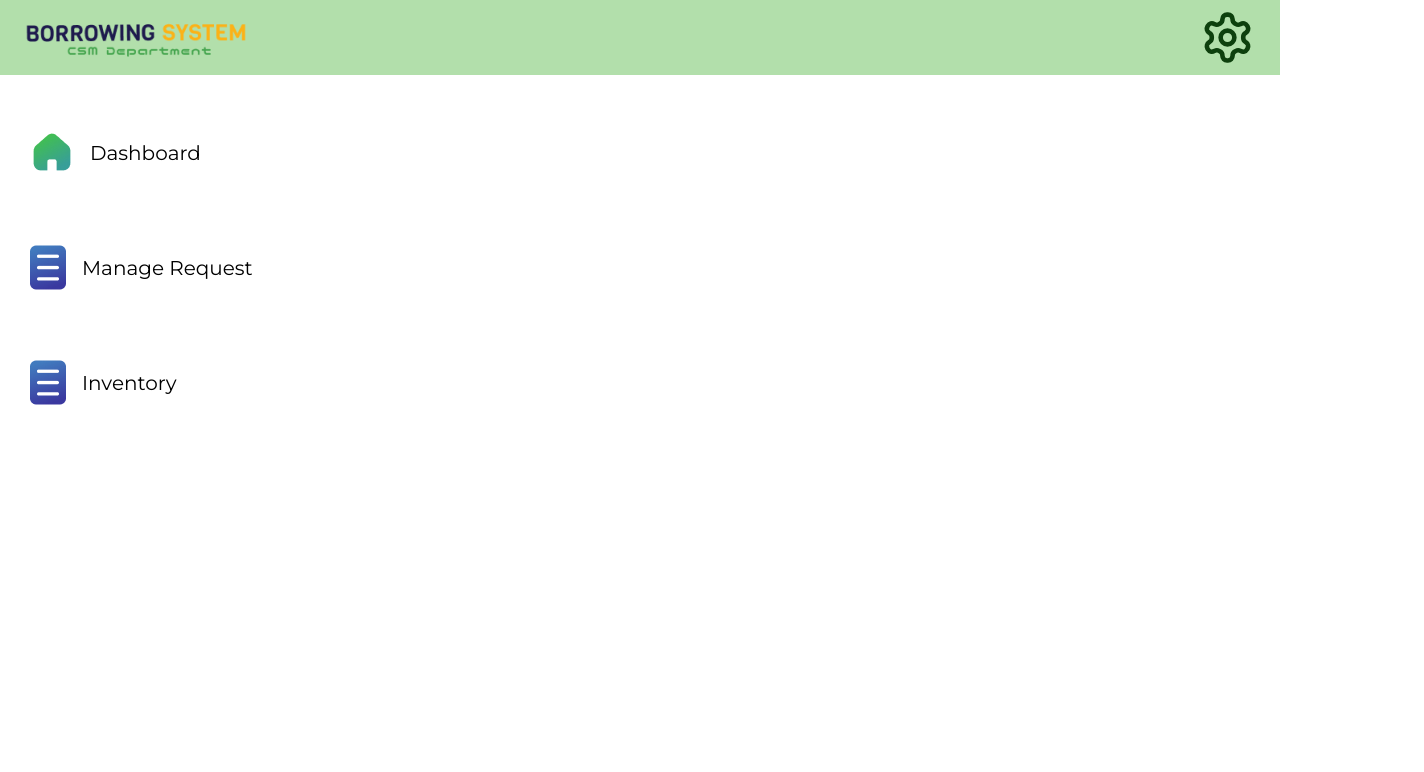
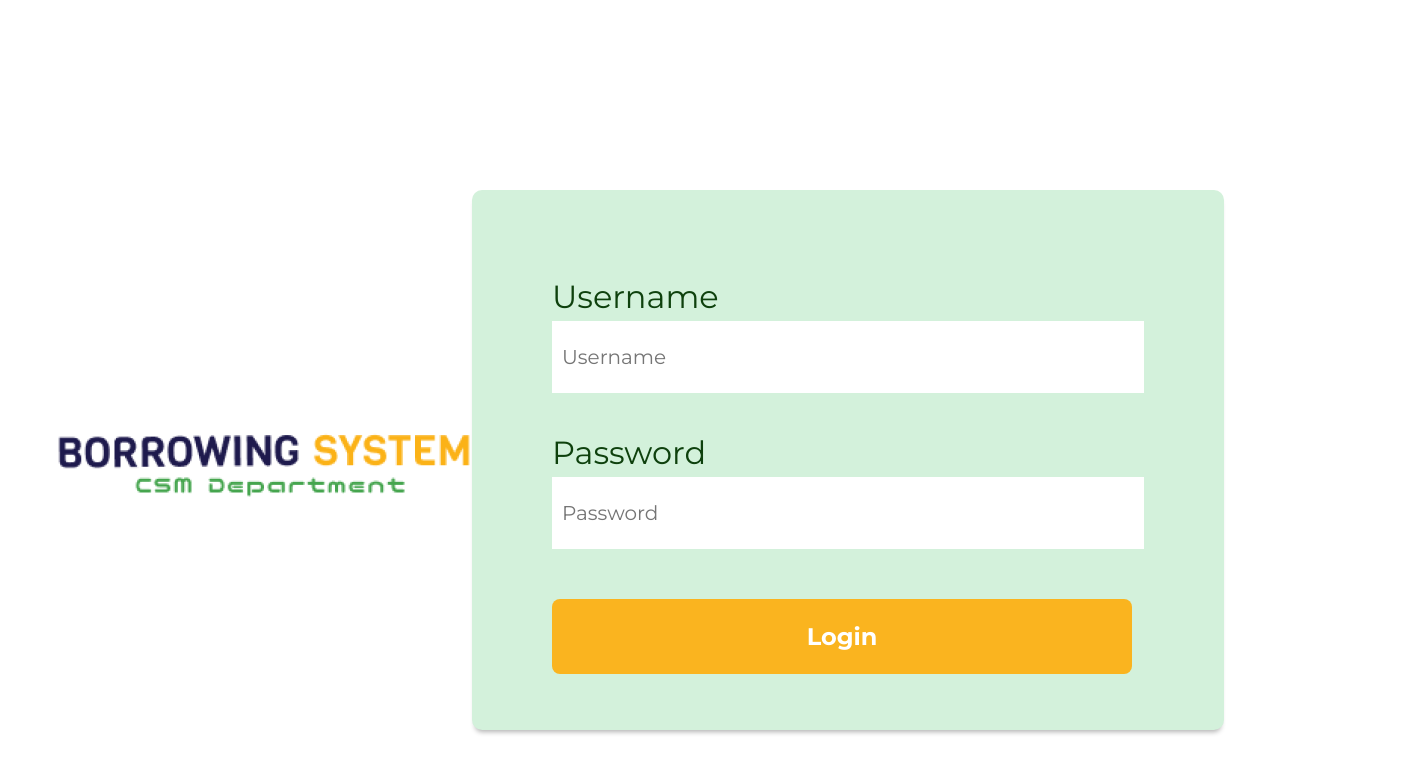
Before and after one commit to cysriafdub/csmlaboratory-web, a React (Create React App) app in the folder react-js/laboratorymanagement/: page /login in a window 1280 px wide. Shown: the top 772 px of the page, 1424 px wide, since content can reach past the window. Built offline with nearby package versions, Linux system fonts and the light colour scheme.

Commit message:
improved styles

```diff
--- a/react-js/laboratorymanagement/package.json
+++ b/react-js/laboratorymanagement/package.json
@@ -3,6 +3,10 @@
   "version": "0.1.0",
   "private": true,
   "dependencies": {
+    "@emotion/react": "^11.11.1",
+    "@emotion/styled": "^11.11.0",
+    "@mui/icons-material": "^5.14.12",
+    "@mui/material": "^5.14.12",
     "@testing-library/jest-dom": "^5.17.0",
     "@testing-library/react": "^13.4.0",
     "@testing-library/user-event": "^13.5.0",
--- a/react-js/laboratorymanagement/src/App.js
+++ b/react-js/laboratorymanagement/src/App.js
@@ -1,43 +1,43 @@
 import React from 'react';
-
 import './App.css';
+import { BrowserRouter as Router, Routes, Route } from 'react-router-dom'; // Import useLocation
 
 
-
-import Header from './components/header/header';
-import Nav from './components/navbar/navbar';
-import { BrowserRouter as Router, Routes, Route } from 'react-router-dom';
-
 import Borrow from './components/manageRequest/borrowing.js';
-
 import Returning from './components/manageRequest/returning.js';
 import Breakage from './components/manageRequest/breakage.js';
-
-// import Dashboard  from './components/dashboard/dashboards.js';
 import Dashboard from './components/dashboard/dashboards.js';
 import Glassware from './components/Inventory/glasswares';
 import Miscellaneous from './components/Inventory/miscallaneous';
 import Other from './components/Inventory/otheritems';
 import AddItem from './components/Inventory/additem';
 import EditItem from './components/Inventory/edititem';
+import Login from './components/login/login';
+import NavHeaderVisibility from './components/login/loginisolate';
+
 function App() {
+
+
   return (
-    <Router>
+    <Router> {/* Wrap your entire app with the Router */}
+
       <div className="App">
-        <Header />
-        <Nav />
+
+        <NavHeaderVisibility />
+
         <Routes>
           <Route path="/dashboard" element={<Dashboard />} />
-         <Route path="/manage" element={<Borrow/>} />
-         <Route path="/borrowing" element={<Borrow/>} />
-         <Route path="/returning" element={<Returning/>} />
-         <Route path="/breakage" element={<Breakage/>} />
+          <Route path="/manage" element={<Borrow />} />
+          <Route path="/borrowing" element={<Borrow />} />
+          <Route path="/returning" element={<Returning />} />
+          <Route path="/breakage" element={<Breakage />} />
           <Route path="/inventory" element={<Glassware />} />
           <Route path="/glassware" element={<Glassware />} />
           <Route path="/miscellaneous" element={<Miscellaneous />} />
           <Route path="/other" element={<Other />} />
           <Route path='add-item' element={<AddItem />} />
           <Route path="/edit/:id" element={<EditItem />} />
+          <Route path="/login" element={<Login />} />
         </Routes>
       </div>
     </Router>
--- a/react-js/laboratorymanagement/src/components/Inventory/inventory.css
+++ b/react-js/laboratorymanagement/src/components/Inventory/inventory.css
@@ -94,3 +94,15 @@ td:first-child, th:first-child {
     display: flex;
     flex-direction: row;
 }
+
+.addItemHeader{
+    display: flex;
+    flex-direction: row;
+}
+
+.backIconContainer{
+    padding-top: 15px;
+    margin-right: 10px;
+    border: none;
+    background-color: transparent;
+}
--- a/react-js/laboratorymanagement/src/components/dashboard/InventorySummary.js
+++ b/react-js/laboratorymanagement/src/components/dashboard/InventorySummary.js
@@ -10,8 +10,12 @@ function DashboardSummary() {
             <div className="asContainer">
                 {/* Items Available Summary */}
                 <div className="summaryBox">
+                    <div className="scContainer">
                         <p className="summaryCount">235</p>
-                        <p className="slabel">Items Available</p>
+                    </div>
+                    <div className="slabelContainer">
+                        <p className="slabel">Items Borrowed</p>
+                    </div>
                 </div>
 
                 {/* Items Borrowed Summary */}
--- a/react-js/laboratorymanagement/src/components/header/header.css
+++ b/react-js/laboratorymanagement/src/components/header/header.css
@@ -24,9 +24,18 @@
     height: 100%
 
   }
+
+  #basic-button{
+    height: 75px;
+  }
+
+.custom-menu-style{
+  background-color: #87A982;
+}
+
   .iconSettings{
-    padding-right: 25px;
-    padding-top: 25px;
+    padding-right: 25px ;
+    padding-top: 0px !important;
     padding-bottom: 25px;
     height: 55px;
     width: 55px;
@@ -38,3 +47,8 @@
     width: auto;
     color: hsla(119, 67%, 15%, 1)
   }
+
+  a{
+    text-decoration: none;
+    color: black;
+  }
--- a/react-js/laboratorymanagement/src/components/header/header.js
+++ b/react-js/laboratorymanagement/src/components/header/header.js
@@ -1,11 +1,30 @@
 // src/components/Header/Header.js
 import React from 'react';
 import './header.css';
+import { Link } from "react-router-dom";
 import logo from "../../Assets/images/logo.png"
+import Button from '@mui/material/Button';
+import Menu from '@mui/material/Menu';
+import MenuItem from '@mui/material/MenuItem';
+
+import AccountCircleOutlinedIcon from '@mui/icons-material/AccountCircleOutlined';
+import LogoutOutlinedIcon from '@mui/icons-material/LogoutOutlined';
+import {LuSettings} from 'react-icons/lu'
 
 
-import {LuSettings} from 'react-icons/lu'
 function Header() {
+
+  const [anchorEl, setAnchorEl] = React.useState(null);
+  const open = Boolean(anchorEl);
+  const handleClick = (event) => {
+    setAnchorEl(event.currentTarget);
+  };
+  const handleClose = () => {
+    setAnchorEl(null);
+  };
+
+
+
   return (
     <header className="header">
 
@@ -13,14 +32,43 @@ function Header() {
         <img className ="imglogo" src={logo} alt="My Image"/>
       </div>
       <div className='iconSettings'>
-        <LuSettings className ='icon'/>
+        <Button
+          id="basic-button"
+          aria-controls={open ? 'basic-menu' : undefined}
+          aria-haspopup="true"
+          aria-expanded={open ? 'true' : undefined}
+          onClick={handleClick}
+        >
+          <LuSettings className ='icon'/>
+        </Button>
+        <Menu
+        id="basic-menu"
+        anchorEl={anchorEl}
+        open={open}
+        onClose={handleClose}
+        MenuListProps={{
+          'aria-labelledby': 'basic-button',
+          style: {
+            backgroundColor: '#87A982',
+          }
+        }}
+        >
+          <MenuItem onClick={handleClose} className='menuItem'>
+            <AccountCircleOutlinedIcon sx={{marginRight: 2,}} /> Labtech
+          </MenuItem>
+          <Link to="/login">
+            <MenuItem onClick={handleClose}>
+              <LogoutOutlinedIcon sx={{marginRight: 2,}}/>
+              Logout</MenuItem>
+          </Link>
+        </Menu>
       </div>
 
 
 
 
+
     </header>
-
   );
 }
 
--- /dev/null
+++ b/react-js/laboratorymanagement/src/components/login/login.css
@@ -0,0 +1,73 @@
+
+.labelContainer{
+  margin-top: 30px;
+  margin-bottom: 50;
+ }
+ .inputContainer{
+  margin-bottom: 10px;
+  margin-top: 5px;
+ }
+
+ .loginPageContainer{
+  display: flex;
+  flex-direction: row;
+  padding-top: 190px;
+  justify-content: center;
+  padding-bottom: 250px;
+}
+
+.loginBox{
+  background-color: #D3F1DB;
+  border-radius: 10px;
+  height: 380px;
+  display: flex;
+  flex-direction: column;
+  align-items: flex-start; /* Align items to the left vertically */
+  justify-content: center; /* Center items horizontally */
+  box-shadow: 0px 5px 5px -3px rgba(0, 0, 0, 0.3); /* Add bottom-only shadow */
+  padding: 80px;
+
+}
+.loginBoxContainer{
+  width: 60%;
+  float: right;
+  display: flex;
+  padding-right: 200px;
+  align-items: center;
+  justify-content: center;
+
+}
+.biglogoContainer{
+  width: 40%;
+  float: left;
+  display: flex;
+  padding-left: 200px;
+  align-items: center;
+  justify-content: center;
+}
+
+.loginButtonContainer{
+  margin-top: 40px;
+}
+
+.loginButton{
+  background-color: #FAB41F;
+  border: none;
+  border-radius: 8px;
+  height: 75px;
+  width: 580px;
+  color: white;
+  font-size: 24px;
+  font-weight: bolder;
+}
+
+.loginLabel{
+  font-size: 32px;
+  font-weight: lighter;
+}
+
+.loginInput{
+  height: 70px;
+  padding-left: 10px;
+  font-size: 20px;
+}
--- /dev/null
+++ b/react-js/laboratorymanagement/src/components/login/login.js
@@ -0,0 +1,39 @@
+import React from 'react';
+import './login.css';
+import { Link } from 'react-router-dom';
+import LogoBig from '../../Assets/images/Logo-dako.png';
+
+function Login() {
+
+    return (
+        <div className="loginPageContainer">
+            <div className="biglogoContainer">
+                <img src={LogoBig}></img>
+            </div>
+            <div className='loginBoxContainer'>
+                <div className="loginBox">
+                    <div className='labelContainer'>
+                        <label className='loginLabel'>Username</label>
+                    </div>
+                    <div className='inputContainer'>
+                        <input placeholder="Username" className='loginInput'></input>
+                    </div>
+                    <div className='labelContainer'>
+                        <label className='loginLabel'>Password</label>
+                    </div>
+                    <div className='inputContainer'>
+                        <input placeholder="Password" className='loginInput'></input>
+                    </div>
+                    <div className="loginButtonContainer">
+                        <Link to="/dashboard">
+                        <button className="loginButton">Login</button>
+                        </Link>
+                    </div>
+                </div>
+
+                </div>
+        </div>
+    );
+}
+
+export default Login;
--- /dev/null
+++ b/react-js/laboratorymanagement/src/components/login/loginisolate.js
@@ -0,0 +1,19 @@
+import React from 'react';
+import { useLocation } from 'react-router-dom';
+import Header from '../header/header';
+import Navbar from '../navbar/navbar';
+
+function NavHeaderVisibility() {
+    const location = useLocation(); // Use useLocation inside the Router component
+
+    const isLoginPage = location.pathname === '/login';
+
+    return (
+        <div>
+            {!isLoginPage && <Header />}
+            {!isLoginPage && <Navbar />}
+        </div>
+    );
+}
+
+export default NavHeaderVisibility;
--- a/react-js/laboratorymanagement/src/components/manageRequest/borrowing.css
+++ b/react-js/laboratorymanagement/src/components/manageRequest/borrowing.css
@@ -106,8 +106,8 @@ div.selected-item{
 
 }
 .icon{
-    height: 80px;
-    width: 80px;
+    height: 80px !important;
+    width: 80px !important;
 }
 
 /* SELECTED VIEW BELOW */
```
Also changed, not shown: react-js/laboratorymanagement/src/components/Inventory/additem.js (+12 -2 lines), react-js/laboratorymanagement/src/components/dashboard/dashboard.css (+29 -46 lines), react-js/laboratorymanagement/src/Assets/images/Logo-dako.png (added), 1 other file (tests, documents, lock files or other folders). Lines whose indentation alone changed are shown as unchanged.
